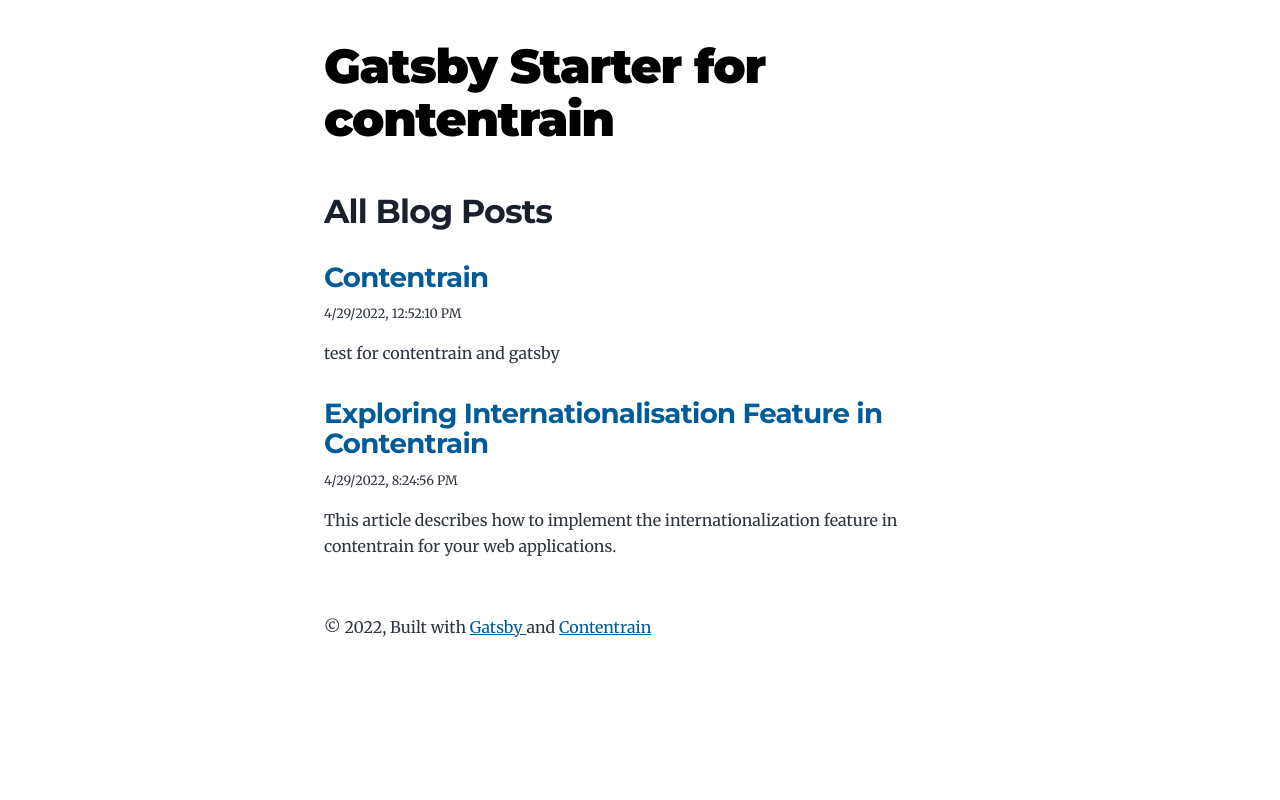
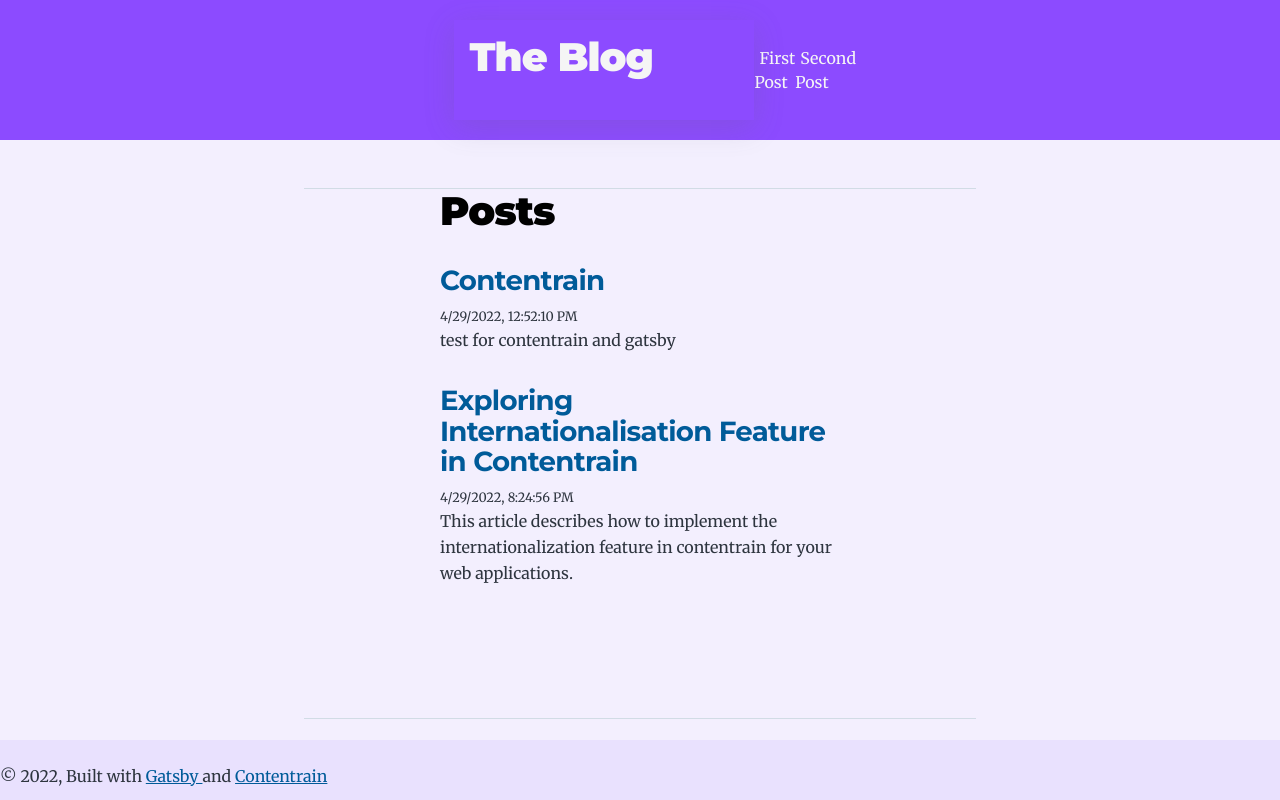
Before and after one commit to maxiggle/newblog-starter, a Gatsby site: page / in a window 1280 px wide. Built offline with nearby package versions, Linux system fonts and the light colour scheme; Gatsby itself is replaced by a stand-in of ours.

Commit message:
made ui changes

```diff
--- a/src/components/bio.js
+++ /dev/null
@@ -1,43 +0,0 @@
-/**
- * Bio component that queries for data
- * with Gatsby's useStaticQuery component
- *
- * See: https://www.gatsbyjs.com/docs/use-static-query/
- */
-
-import * as React from "react"
-import { useStaticQuery, graphql } from "gatsby"
-
-const Bio = () => {
-  const data = useStaticQuery(graphql`
-    query BioQuery {
-      site {
-        siteMetadata {
-          author {
-            name
-            summary
-          }
-
-        }
-      }
-    }
-  `)
-
-  // Set these values by editing "siteMetadata" in gatsby-config.js
-  const author = data.site.siteMetadata?.author
-
-  return (
-    <div>
-      {author?.name && (
-        <p>
-
-         <h2>
-           All Blog Posts
-         </h2>
-        </p>
-      )}
-    </div>
-  )
-}
-
-export default Bio
--- a/src/components/layout.js
+++ b/src/components/layout.js
@@ -1,40 +1,55 @@
 import * as React from "react"
 import { Link } from "gatsby"
-
 
 const Layout = ({ location, title, children }) => {
   const rootPath = `${__PATH_PREFIX__}/`
   const isRootPath = location.pathname === rootPath
   let header
-
   if (isRootPath) {
-    header = (
-      <h1 className="main-heading">
-        <Link to="/">{title}</Link>
-      </h1>
-    )
+    header = <h1 className="main-heading">The Blog</h1>
   } else {
     header = (
       <Link className="header-link-home" to="/">
-        {title}
+        Go Home
       </Link>
     )
   }
 
   return (
-    <div className="global-wrapper" data-is-root-path={isRootPath}>
-      <header className="global-header">{header}</header>
-      <main>{children}</main>
-      <div >
-      <footer>
-        © {new Date().getFullYear()}, Built with
-        {` `}
-        <a href="https://www.gatsbyjs.com">Gatsby </a>
-        {` and  `}
-        <a href="https://contentrain.io/">Contentrain</a>
-      </footer>
+    <div data-is-root-path={isRootPath} className="main-content">
+      <div className="wrapper global-header">
+        <div className="content-wrapper body">
+          <div className="main-header">
+            <div id="div">
+            {header}
+            </div>
+
+            </div>
+          <div className="main-nav-bar nav-design">
+            <ul className="flatten-nav">
+              <li>
+                <Link to="/firstpost">First Post</Link>
+              </li>
+              <li>
+                <Link to="/secondpost">Second Post</Link>
+              </li>
+            </ul>
+          </div>
+        </div>
       </div>
+      <hr className="global-wrapper"></hr>
 
+      <main className="p-2px pb-100px center-content">{children}</main>
+      <div>
+        <hr className="global-wrapper"></hr>
+        <footer className=" p-2px footer">
+          © {new Date().getFullYear()}, Built with
+          {` `}
+          <a href="https://www.gatsbyjs.com">Gatsby </a>
+          {` and  `}
+          <a href="https://contentrain.io/">Contentrain</a>
+        </footer>
+      </div>
     </div>
   )
 }
--- a/src/pages/index.js
+++ b/src/pages/index.js
@@ -1,7 +1,6 @@
 import * as React from "react"
 import { Link, graphql } from "gatsby"
 
-import Bio from "../components/bio"
 import Layout from "../components/layout"
 import Seo from "../components/seo"
 
@@ -13,7 +12,7 @@
     return (
       <Layout location={location} title={siteTitle}>
         <Seo title="All posts" />
-        <Bio />
+
         <p>
           No blog posts found. Add markdown posts to "content/blog" (or the
           directory you specified for the "gatsby-source-filesystem" plugin in
@@ -26,7 +25,9 @@
   return (
     <Layout location={location} title={siteTitle}>
       <Seo title="All posts" />
-      <Bio />
+      <h1>
+          Posts
+        </h1>
       <ol style={{ listStyle: `none` }}>
         {posts.map(post => {
           const title = post.frontmatter.title || post.fields.slug
--- a/src/style.css
+++ b/src/style.css
@@ -81,6 +81,7 @@
   font-family: var(--font-body);
   font-size: var(--fontSize-1);
   color: var(--color-text);
+  background: rgba(145,101,253,0.1)
 }
 
 footer {
@@ -112,7 +113,8 @@
 h3,
 h4,
 h5,
-h6 {
+h6
+{
   font-weight: var(--fontWeight-bold);
   color: var(--color-heading);
 }
@@ -139,9 +141,9 @@
   font-size: var(--fontSize-2);
 }
 
-h6 {
+/* h6 {
   font-size: var(--fontSize-1);
-}
+} */
 
 h1 > a {
   color: inherit;
@@ -241,9 +243,9 @@
 /* Custom classes */
 
 .global-wrapper {
-  margin: var(--spacing-0) auto;
+  margin: var(--spacing-0) auto ;
   max-width: var(--maxWidth-wrapper);
-  padding: var(--spacing-10) var(--spacing-5);
+  /* padding: var(--spacing-10) var(--spacing-5);  */
 }
 
 .global-wrapper[data-is-root-path="true"] .bio {
@@ -252,11 +254,12 @@
 
 .global-header {
   margin-bottom: var(--spacing-12);
+  color: whitesmoke;
 }
 
 .main-heading {
-  font-size: var(--fontSize-7);
-  margin: 0;
+  /* font-size: var(--fontSize-7); */
+  color: whitesmoke;
 }
 
 .post-list-item {
@@ -276,14 +279,15 @@
 }
 
 .post-list-item header {
-  margin-bottom: var(--spacing-4);
+  /* margin-bottom: var(--spacing-10); */
 }
 
 .header-link-home {
   font-weight: var(--fontWeight-bold);
   font-family: var(--font-heading);
   text-decoration: none;
-  font-size: var(--fontSize-2);
+  font-size: var(--fontSize-1);
+  color: whitesmoke;
 }
 
 .bio {
@@ -331,3 +335,125 @@
     list-style-position: inside;
   }
 }
+
+
+
+
+
+
+
+
+
+.flex{
+  display: flex;
+}
+.block{
+  display: block;
+}
+.items-center{
+  justify-items: center;
+}
+.justify-between{
+  justify-content: space-between;
+}
+
+.global-header{
+  background: rgb(140, 75, 255);
+}
+
+.p-5px{
+  padding: 5px
+}
+.pb-100px {
+  padding-bottom: 100px;
+}
+
+
+@media (max-width: 992px) {
+  .content-wrapper{
+    display: flex;
+    flex-direction: column;
+    width: 50% !important;
+    align-items: center;
+    justify-content: center;
+
+  }
+
+}
+@media (max-width: 992px) {
+  footer{
+    position:absolute;
+    bottom:10;
+    width:100%;
+    height:60px;
+    left: 0;
+    background:rgba(145,101,253,0.1)
+ }
+
+
+}
+
+.wrapper{
+  display: flex;
+  justify-content: center;
+}
+
+.content-wrapper{
+  display: flex;
+  flex-direction: row;
+  width: 29%;
+  align-items: center;
+}
+
+ul, li, h1 {
+  margin: 0;
+}
+
+li {
+  margin-bottom: 0 !important;
+}
+.main-header, .main-nav-bar{
+  width: 100%;
+  display: flex;
+  align-items: center;
+  padding: 20px 0px;
+
+}
+.flatten-nav{
+  display: flex;
+  flex-direction: row;
+  list-style-type: none;
+  align-items: center;
+  justify-content: center;
+}
+.flatten-nav li a {
+ padding: 5px;
+ text-decoration: none !important;
+ color: whitesmoke;
+}
+.footer{
+   position:absolute;
+   bottom:0;
+   width:100%;
+   height:60px;
+   left: 0;
+   background:rgba(145,101,253,0.1);
+   z-index: 2000;
+}
+
+.center-content{
+  width: 400px;
+  margin: 0 auto;
+}
+.main-content {
+  height: 100vh;
+  overflow-y: scroll;
+}
+
+#div{
+  width: 300px;
+  height: 100px;
+  padding: 15px;
+  background-color:rgb(140, 75, 255);
+  box-shadow: rgba(100, 100, 111, 0.2) 0px 7px 29px 0px;
+}
--- a/src/templates/blog-post.js
+++ b/src/templates/blog-post.js
@@ -1,7 +1,6 @@
 import * as React from "react"
 import { Link, graphql } from "gatsby"
 
-import Bio from "../components/bio"
 import Layout from "../components/layout"
 import Seo from "../components/seo"
 
@@ -31,7 +30,9 @@
         />
         <hr />
         <footer>
-          <Bio />
+        <p>
+           <h2>All Blog Posts</h2>
+         </p>
         </footer>
       </article>
       <nav className="blog-post-nav">
```
Also changed, not shown: 1 other file.
